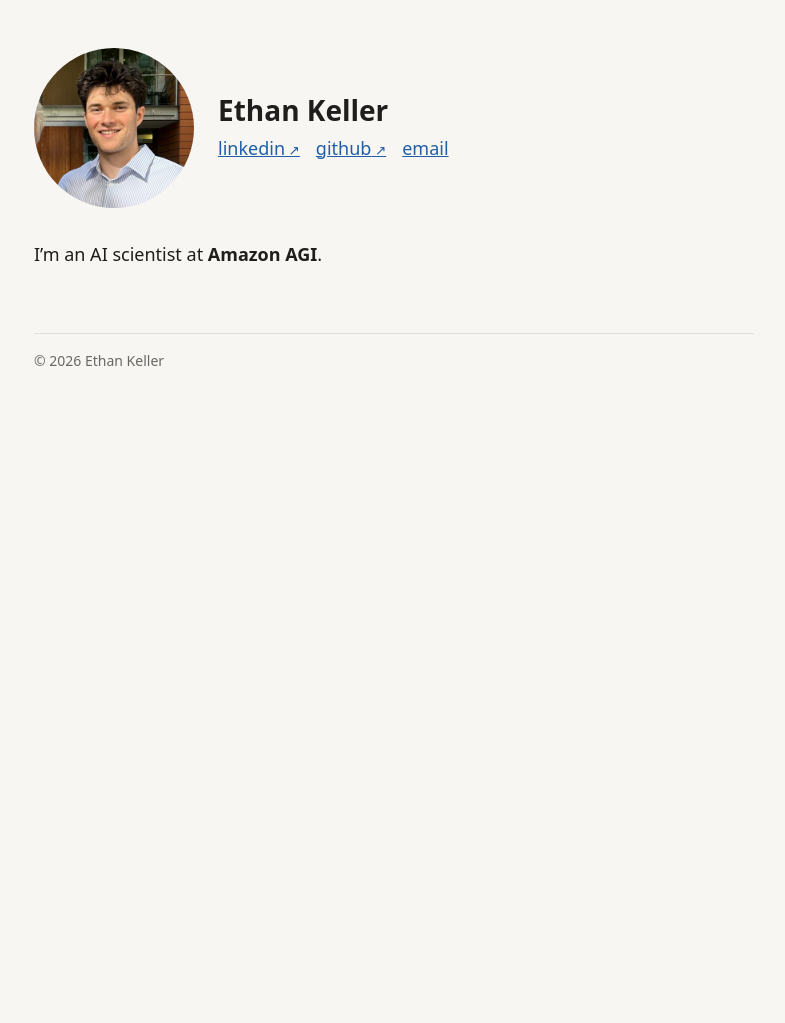
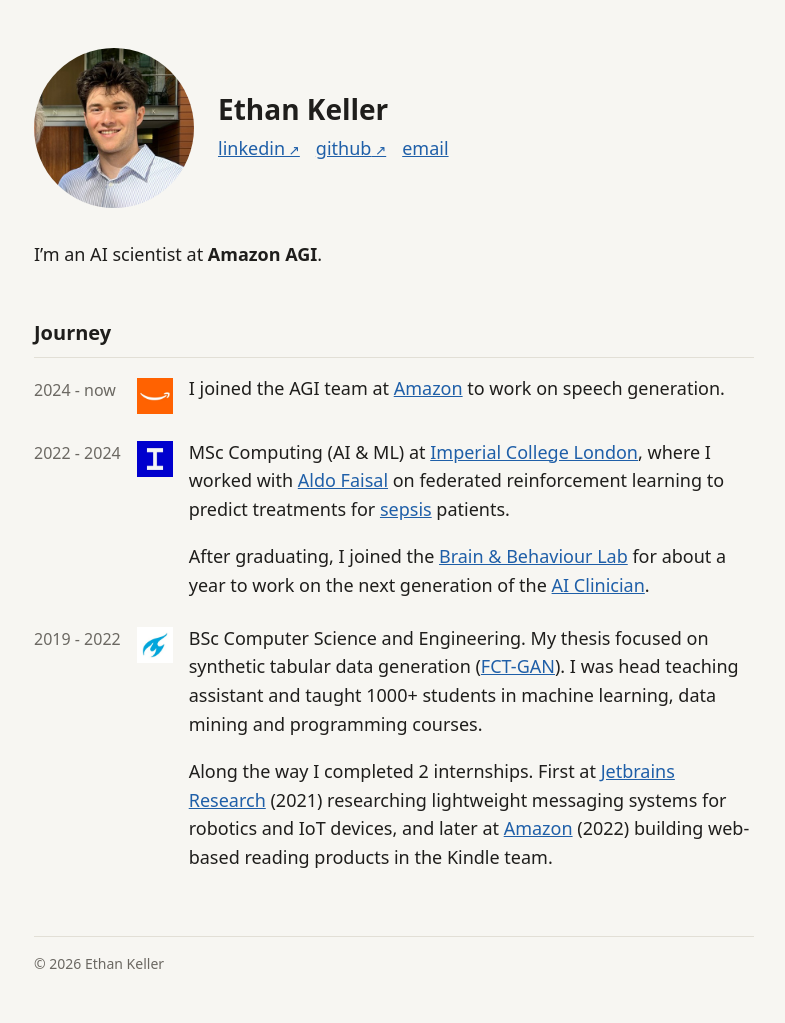
Before and after one commit to ethan-keller/ethan-keller.github.io, a Jekyll site: the page built from index.md, in a window 1280 px wide. Shown: the whole page, without its empty margins (246-1031 px from the left). Built offline with Jekyll 4.4.1, drawn with Linux system fonts in a browser that asks for light colours; before the commit the page ends 900 px from its top, so only the background shows below that.

Commit message:
Add journey section

```diff
--- a/index.md
+++ b/index.md
@@ -15,10 +15,35 @@ layout: default
   </div>
 </div>
 
+I'm an AI scientist at **Amazon AGI**.
+
+## Journey
+
+<div class="journey">
+  <span class="year">2024 - now</span>
+  <img class="logo" src="{{ '/assets/img/logos/amazon.png' | relative_url }}" alt="">
+  <div class="body" markdown="span">I joined the AGI team at [Amazon](https://www.amazon.science/) to work on speech generation.</div>
+
+  <span class="year">2022 - 2024</span>
+  <img class="logo" src="{{ '/assets/img/logos/imperial.png' | relative_url }}" alt="">
+  <div class="body" markdown="1">
+MSc Computing (AI &amp; ML) at [Imperial College London](https://www.imperial.ac.uk/), where I worked with [Aldo Faisal](https://profiles.imperial.ac.uk/a.faisal) on federated reinforcement learning to predict treatments for [sepsis](https://www.nhs.uk/conditions/sepsis/) patients.
+
+After graduating, I joined the [Brain &amp; Behaviour Lab](https://faisallab.org/) for about a year to work on the next generation of the [AI Clinician](https://www.nature.com/articles/s41591-018-0213-5).
+  </div>
+
+  <span class="year">2019 - 2022</span>
+  <img class="logo" src="{{ '/assets/img/logos/tudelft.png' | relative_url }}" alt="">
+  <div class="body" markdown="1">
+BSc Computer Science and Engineering. My thesis focused on synthetic tabular data generation ([FCT-GAN](https://repository.tudelft.nl/record/uuid:4660ac7d-9abc-424c-8c66-070324f93d8e)). I was head teaching assistant and taught 1000+ students in machine learning, data mining and programming courses.
+
+Along the way I completed 2 internships. First at [Jetbrains Research](https://www.jetbrains.com/research/) (2021) researching lightweight messaging systems for robotics and IoT devices, and later at [Amazon](https://read.amazon.com/) (2022) building web-based reading products in the Kindle team.
+  </div>
+</div>
+
 <script>
 mail.onclick = function (e) {
   e.preventDefault();
   out.textContent = mail.dataset.r.split('').reverse().join('').replace('#', '@');
 };
 </script>
-I'm an AI scientist at **Amazon AGI**.
--- a/main.css
+++ b/main.css
@@ -22,6 +22,13 @@ body {
 a { color: var(--accent); }
 a[target="_blank"]::after { content: " \2197"; font-size: 0.75em; }
 
+h2 {
+  margin-top: 3rem;
+  padding-bottom: 0.5rem;
+  border-bottom: 1px solid var(--rule);
+  font-size: 1.25rem;
+}
+
 .intro {
   display: flex;
   align-items: center;
@@ -36,14 +43,36 @@ a[target="_blank"]::after { content: " \2197"; font-size: 0.75em; }
   object-fit: cover;
 }
 .intro h1 { margin: 0; font-size: 1.75rem; line-height: 1.2; }
-.intro .links { margin: 0.4rem 0 0; }
-
-.links {
+.intro .links {
   display: flex;
   flex-wrap: wrap;
-  gap: 0.4rem 1rem;
+  gap: 0.5rem 1rem;
+  margin: 0.5rem 0 0;
 }
 #out { color: var(--muted); }
+
+.journey {
+  display: grid;
+  grid-template-columns: auto auto 1fr;
+  gap: 1.5rem 1rem;
+}
+.journey .year {
+  grid-column: 1;
+  margin-top: 0.2rem;
+  white-space: nowrap;
+  color: var(--muted);
+  font-size: 1rem;
+}
+.journey .logo {
+  grid-column: 2;
+  width: 2.25rem;
+  height: 2.25rem;
+  margin-top: 0.2rem;
+  object-fit: contain;
+}
+.journey .body { grid-column: 3; }
+.journey p:first-child { margin-top: 0; }
+.journey p:last-child { margin-bottom: 0; }
 
 footer {
   margin-top: 4rem;
@@ -55,4 +84,10 @@ footer {
 
 @media (max-width: 34rem) {
   .intro { flex-direction: column; align-items: start; }
+  .intro img { width: 7rem; height: 7rem; }
+
+  .journey { grid-template-columns: auto 1fr; row-gap: 0.5rem; }
+  .journey .year { grid-column: 1 / -1; margin: 1rem 0 0; }
+  .journey .logo { grid-column: 1; }
+  .journey .body { grid-column: 2; }
 }
```
Also changed, not shown: assets/img/logos/amazon.png (added), assets/img/logos/imperial.png (added), assets/img/logos/tudelft.png (added).
